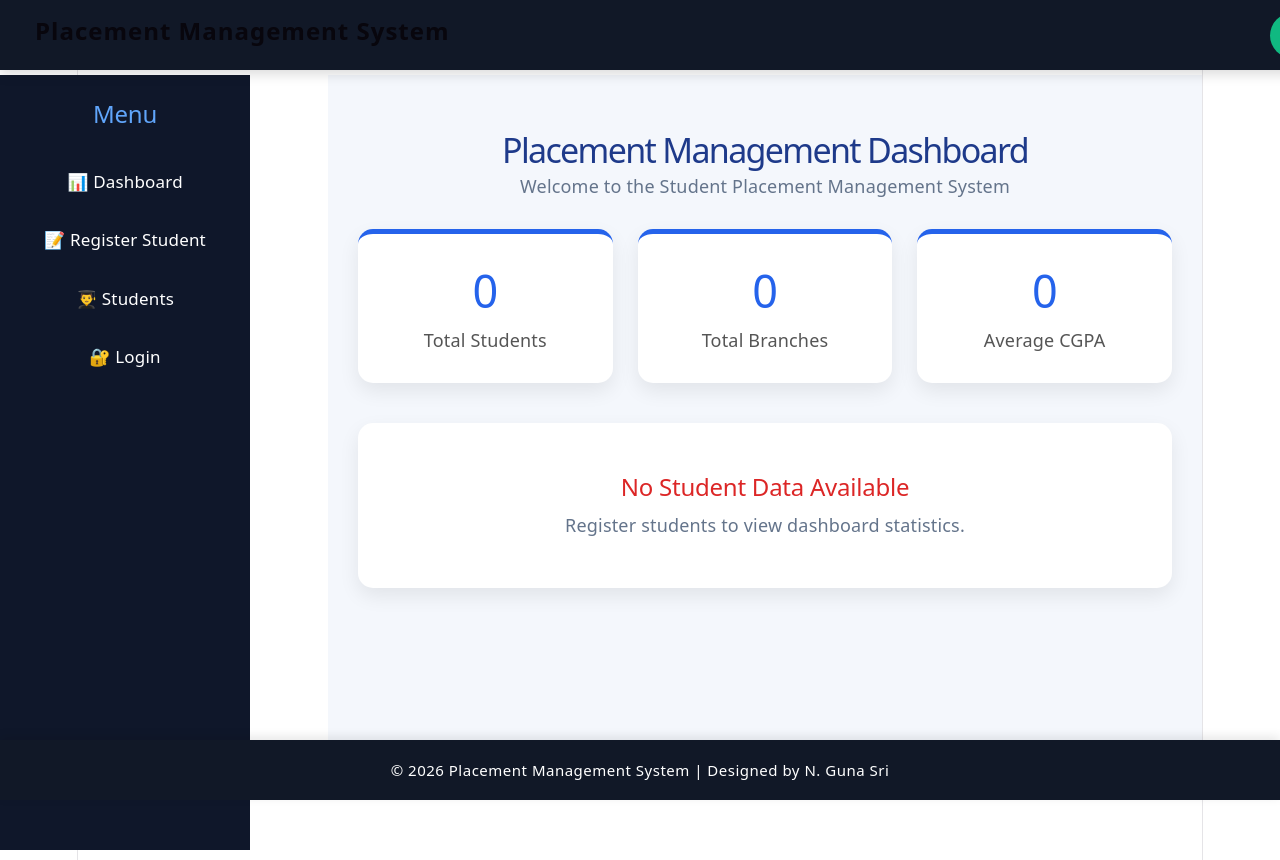
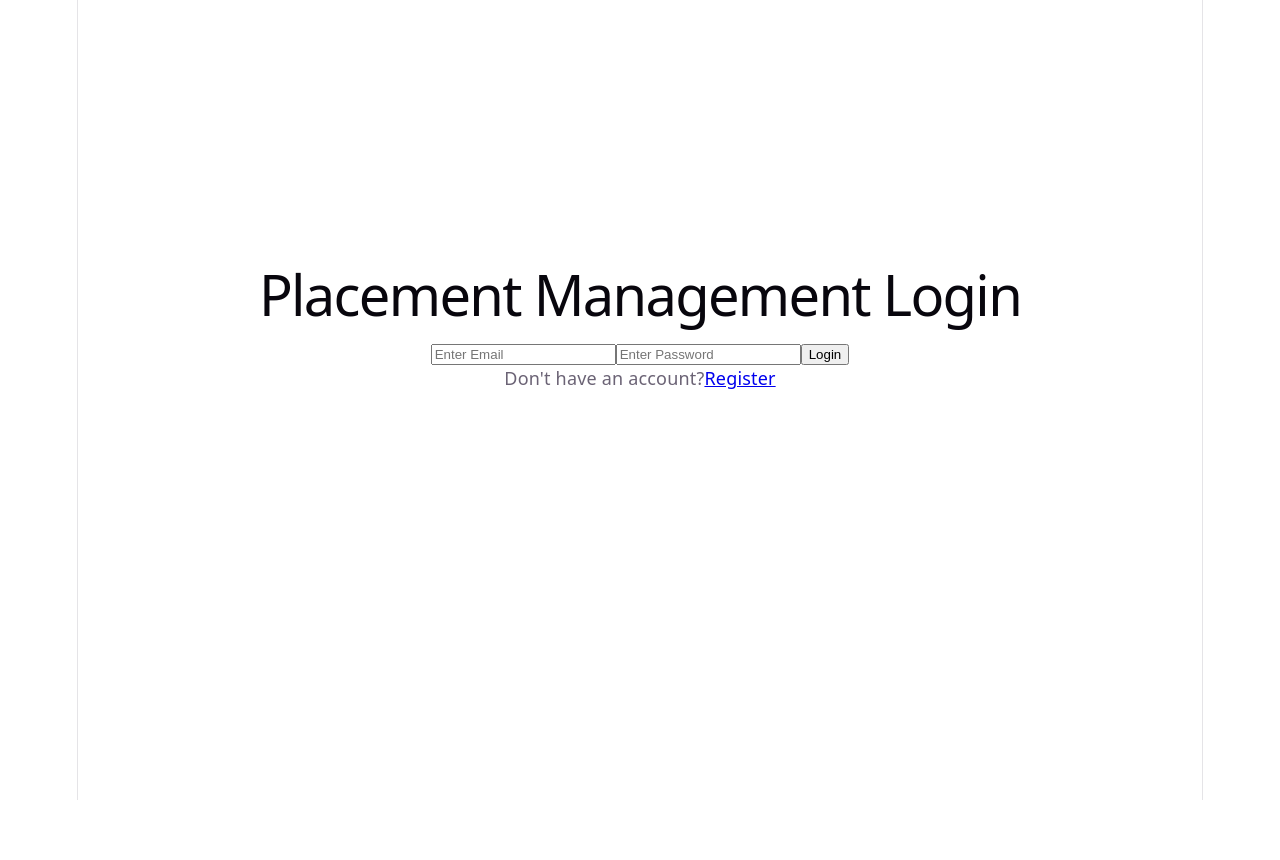
Before and after one commit to priyanatani34073407-spec/placement-management-system, a React (Vite) app: page / in a window 1280 px wide. After the commit the page ends 800 px from the top, so only its background shows below. Built offline with nearby package versions, Linux system fonts and the light colour scheme.

Commit message:
Updated navigation, login, student module, and application structure

```diff
--- a/package.json
+++ b/package.json
@@ -11,7 +11,8 @@
   },
   "dependencies": {
     "react": "^19.2.7",
-    "react-dom": "^19.2.7"
+    "react-dom": "^19.2.7",
+    "react-router-dom": "^7.18.1"
   },
   "devDependencies": {
     "@eslint/js": "^10.0.1",
--- a/src/App.jsx
+++ b/src/App.jsx
@@ -1,56 +1,106 @@
 import { useState } from "react";
 import "./App.css";
+import { Routes, Route } from "react-router-dom";
 
 import Navbar from "./components/Navbar/Navbar";
 import Sidebar from "./components/Sidebar/Sidebar";
+import Footer from "./components/Footer/Footer";
 import Dashboard from "./components/Dashboard/Dashboard";
-import Footer from "./components/Footer/Footer";
 
 import Login from "./pages/Login/Login";
 import Register from "./pages/Registration/Register";
 import Student from "./pages/Student/Student";
 
 function App() {
-  // Sidebar Page Navigation
-  const [page, setPage] = useState("dashboard");
-
   // Shared Student Data
-  const [students, setStudents] = useState([]);
+  const [students, setStudents] = useState([
+    {
+      id: 1,
+      studentName: "Natani Guna Sri Durgapriya",
+      email: "23ht1a4380@gmail.com",
+      mobile: "9876543210",
+      branch: "CSE-AI",
+      cgpa: "8.56",
+      password: "Admin@123",
+    },
+    {
+      id: 2,
+      studentName: "Rahul Kumar",
+      email: "rahul@gmail.com",
+      mobile: "9876543211",
+      branch: "CSE",
+      cgpa: "8.91",
+      password: "Rahul@123",
+    },
+    {
+      id: 3,
+      studentName: "Anjali Sharma",
+      email: "anjali@gmail.com",
+      mobile: "9876543212",
+      branch: "ECE",
+      cgpa: "9.12",
+      password: "Anjali@123",
+    },
+  ]);
 
   return (
-    <div className="app">
-      <Navbar />
+    <Routes>
+      {/* Login */}
+      <Route
+        path="/"
+        element={<Login students={students} />}
+      />
 
-      <div className="main-container">
-        <Sidebar setPage={setPage} />
+      <Route
+        path="/login"
+        element={<Login students={students} />}
+      />
 
-        <div className="content">
-          {page === "dashboard" && (
-            <Dashboard students={students} />
-          )}
-
-          {page === "register" && (
+      {/* Register */}
+      <Route
+        path="/register"
+        element={
+          <>
+            <Navbar />
+            <Sidebar />
             <Register
               students={students}
               setStudents={setStudents}
             />
-          )}
+            <Footer />
+          </>
+        }
+      />
 
-          {page === "students" && (
+      {/* Dashboard */}
+      <Route
+        path="/dashboard"
+        element={
+          <>
+            <Navbar />
+            <Sidebar />
+            <Dashboard students={students} />
+            <Footer />
+          </>
+        }
+      />
+
+      {/* Student */}
+      <Route
+        path="/student"
+        element={
+          <>
+            <Navbar />
+            <Sidebar />
             <Student
-                students={students}
-                setStudents={setStudents}
+              students={students}
+              setStudents={setStudents}
             />
-          )}
-
-          {page === "login" && (
-            <Login />
-          )}
-        </div>
-      </div>
-
-      <Footer />
-    </div>
+            <Footer />
+          </>
+        }
+      />
+    </Routes>
   );
 }
 
--- a/src/components/Navbar/Navbar.css
+++ b/src/components/Navbar/Navbar.css
@@ -1,68 +1,23 @@
-/* Navbar */
-
-.navbar {
-    width: 100%;
-    height: 70px;
-    background: #111827;
-    color: white;
-
-    display: flex;
-    justify-content: space-between;
-    align-items: center;
-
-    padding: 0 35px;
-
-    position: fixed;
-    top: 0;
-    left: 0;
-
-    z-index: 1000;
-
-    box-shadow: 0 4px 12px rgba(0,0,0,0.15);
+.navbar{
+    display:flex;
+    justify-content:space-between;
+    align-items:center;
+    padding:15px 30px;
+    background:#1565c0;
+    color:white;
 }
 
-/* Logo */
-
-.logo h2{
-    font-size:24px;
-    font-weight:600;
-    letter-spacing:1px;
+.nav-links{
+    display:flex;
+    gap:20px;
 }
 
-/* Profile */
-
-.profile{
-    width:45px;
-    height:45px;
-
-    border-radius:50%;
-
-    background:#10B981;
-
-    display:flex;
-    justify-content:center;
-    align-items:center;
-
-    font-size:22px;
-
-    cursor:pointer;
-
-    transition:.3s;
+.nav-links a{
+    color:white;
+    text-decoration:none;
+    font-weight:bold;
 }
 
-.profile:hover{
-    transform:scale(1.08);
-    background:#059669;
+.nav-links a:hover{
+    text-decoration:underline;
 }
-
-@media(max-width:768px){
-
-    .navbar{
-        padding:0 20px;
-    }
-
-    .logo h2{
-        font-size:18px;
-    }
-
-}
--- a/src/components/Navbar/Navbar.jsx
+++ b/src/components/Navbar/Navbar.jsx
@@ -1,16 +1,36 @@
 import "./Navbar.css";
+import { Link } from "react-router-dom";
 
 function Navbar() {
+
   return (
+
     <nav className="navbar">
-      <div className="logo">
-        <h2>Placement Management System</h2>
+
+      <h2>Placement Management System</h2>
+
+      <div className="nav-links">
+
+        <Link to="/dashboard">
+          Dashboard
+        </Link>
+
+        <Link to="/student">
+          Students
+        </Link>
+
+        <Link to="/register">
+          Register
+        </Link>
+
+        <Link to="/login">
+          Logout
+        </Link>
+
       </div>
 
-      <div className="profile">
-        <span>👤</span>
-      </div>
     </nav>
+
   );
 }
 
--- a/src/components/Sidebar/Sidebar.css
+++ b/src/components/Sidebar/Sidebar.css
@@ -1,42 +1,36 @@
-.sidebar {
-    width: 250px;
-    min-height: calc(100vh - 75px);
-    background: #0f172a;
-    color: white;
-    position: fixed;
-    left: 0;
-    top: 75px;
-    padding: 25px 0;
+.sidebar{
+    width:220px;
+    min-height:100vh;
+    background:#0d47a1;
+    color:white;
+    padding:20px;
 }
 
-.sidebar-title {
-    text-align: center;
-    margin-bottom: 25px;
-    color: #60a5fa;
-    font-size: 24px;
+.sidebar-title{
+    text-align:center;
+    margin-bottom:30px;
 }
 
-.sidebar ul {
-    list-style: none;
-    padding: 0;
+.sidebar ul{
+    list-style:none;
+    padding:0;
 }
 
-.sidebar ul li {
-    padding: 16px 25px;
-    cursor: pointer;
-    font-size: 17px;
-    transition: 0.3s;
+.sidebar li{
+    margin:18px 0;
 }
 
-.sidebar ul li:hover {
-    background: #2563eb;
-    padding-left: 35px;
+.sidebar a{
+    color:white;
+    text-decoration:none;
+    font-size:18px;
+    display:block;
+    padding:10px;
+    border-radius:8px;
+    transition:.3s;
 }
 
-@media (max-width:768px){
-
-    .sidebar{
-        width:200px;
-    }
-
+.sidebar a:hover{
+    background:white;
+    color:#0d47a1;
 }
--- a/src/components/Sidebar/Sidebar.jsx
+++ b/src/components/Sidebar/Sidebar.jsx
@@ -1,29 +1,24 @@
 import "./Sidebar.css";
+import { Link } from "react-router-dom";
 
-function Sidebar({ setPage }) {
+function Sidebar() {
   return (
     <div className="sidebar">
 
-      <h2 className="sidebar-title">
-        Menu
-      </h2>
+      <h2 className="sidebar-title">Menu</h2>
 
       <ul>
 
-        <li onClick={() => setPage("dashboard")}>
-          📊 Dashboard
+        <li>
+          <Link to="/dashboard">Dashboard</Link>
         </li>
 
-        <li onClick={() => setPage("register")}>
-          📝 Register Student
+        <li>
+          <Link to="/register">Register Student</Link>
         </li>
 
-        <li onClick={() => setPage("students")}>
-          👨‍🎓 Students
-        </li>
-
-        <li onClick={() => setPage("login")}>
-          🔐 Login
+        <li>
+          <Link to="/student">Students</Link>
         </li>
 
       </ul>
--- a/src/main.jsx
+++ b/src/main.jsx
@@ -2,11 +2,13 @@ import { StrictMode } from 'react'
 import { createRoot } from 'react-dom/client'
 import './index.css'
 import App from './App.jsx'
+import { BrowserRouter } from "react-router-dom";
 
 
 createRoot(document.getElementById('root')).render(
   //Saftey to components by strict mode .
-  <StrictMode>
+  //enable to detect changes in URL and not reload the page
+  <BrowserRouter>
     <App />
-  </StrictMode>
+  </BrowserRouter>
 )
--- a/src/pages/Login/Login.jsx
+++ b/src/pages/Login/Login.jsx
@@ -1,41 +1,38 @@
 import { useState } from "react";
+import { Link } from "react-router-dom";
 import "./Login.css";
 
-function Login() {
+function Login({ students }) {
+
   const [email, setEmail] = useState("");
   const [password, setPassword] = useState("");
-
-  const [showPassword, setShowPassword] = useState(false);
 
   const [loading, setLoading] = useState(false);
 
   const [message, setMessage] = useState("");
 
-  const [success, setSuccess] = useState(false);
+  function handleLogin(){
 
-  function handleLogin() {
-
-    if (email.trim() === "" || password.trim() === "") {
-      setMessage("Please fill all the fields.");
-      setSuccess(false);
+      if(email==="" || password===""){
+          setMessage("Please fill all fields.");
           return;
       }
 
       setLoading(true);
 
-    setTimeout(() => {
+      setTimeout(()=>{
 
-      if (
-        email === "admin@gmail.com" &&
-        password === "Admin@123"
-      ) {
-        setSuccess(true);
-        setMessage("Login Successful ✅");
+          const student = students.find(
+              (student)=>
+              student.email===email &&
+              student.password===password
+          );
+
+          if(student){
+              setMessage("Login Successful");
           }
-
-      else {
-        setSuccess(false);
-        setMessage("Invalid Email or Password ❌");
+          else{
+              setMessage("Invalid Email or Password");
           }
 
           setLoading(false);
@@ -44,118 +41,52 @@ function Login() {
 
   }
 
-  function clearForm(){
-
-    setEmail("");
-    setPassword("");
-    setMessage("");
-    setShowPassword(false);
-
-  }
-
   return(
 
       <div className="login-container">
 
-      <div className="login-box">
+          <div className="login-card">
 
-        <h1>Placement Management System</h1>
-
-        <h2>Login</h2>
+              <h1>Placement Management Login</h1>
 
               <input
-
                   type="email"
-
                   placeholder="Enter Email"
-
                   value={email}
-
                   onChange={(e)=>setEmail(e.target.value)}
-
               />
 
-        <div className="password-box">
-
               <input
-
-            type={showPassword ? "text" : "password"}
-
+                  type="password"
                   placeholder="Enter Password"
-
                   value={password}
-
                   onChange={(e)=>setPassword(e.target.value)}
-
               />
 
               <button
-
-            className="toggle-btn"
-
-            onClick={()=>setShowPassword(!showPassword)}
-
+                  onClick={handleLogin}
+                  disabled={loading}
               >
-
-            {showPassword ? "Hide" : "Show"}
-
+                  {loading ? "Logging..." : "Login"}
               </button>
 
-        </div>
+              {message &&
 
-        <div className="login-buttons">
+                  <p className="message">
+                      {message}
+                  </p>
 
-          <button
+              }
 
-            onClick={handleLogin}
+              <p>
 
-            disabled={loading}
+                  Don't have an account?
 
-          >
-
-            {loading ? "Logging in..." : "Login"}
-
-          </button>
-
-          <button
-
-            className="clear-btn"
-
-            onClick={clearForm}
-
-          >
-
-            Clear
-
-          </button>
-
-        </div>
-
-        <p className="forgot">
-
-          Forgot Password?
+                  <Link to="/register">
+                      Register
+                  </Link>
 
               </p>
-
-        <p className="register">
-
-          New User? Register
-
-        </p>
-
-        {message && (
-
-          <p
-
-            className={success ? "success" : "error"}
-
-          >
-
-            {message}
-
-          </p>
-
-        )}
 
           </div>
 
```
Also changed, not shown: src/components/Layouts/Layout.jsx (added, +19 -0 lines), src/components/StudentCard/StudentCard.jsx (+56 -19 lines), src/pages/Student/Student.jsx (+9 -46 lines), 1 other file (tests, documents, lock files or other folders). Lines whose indentation alone changed are shown as unchanged.
